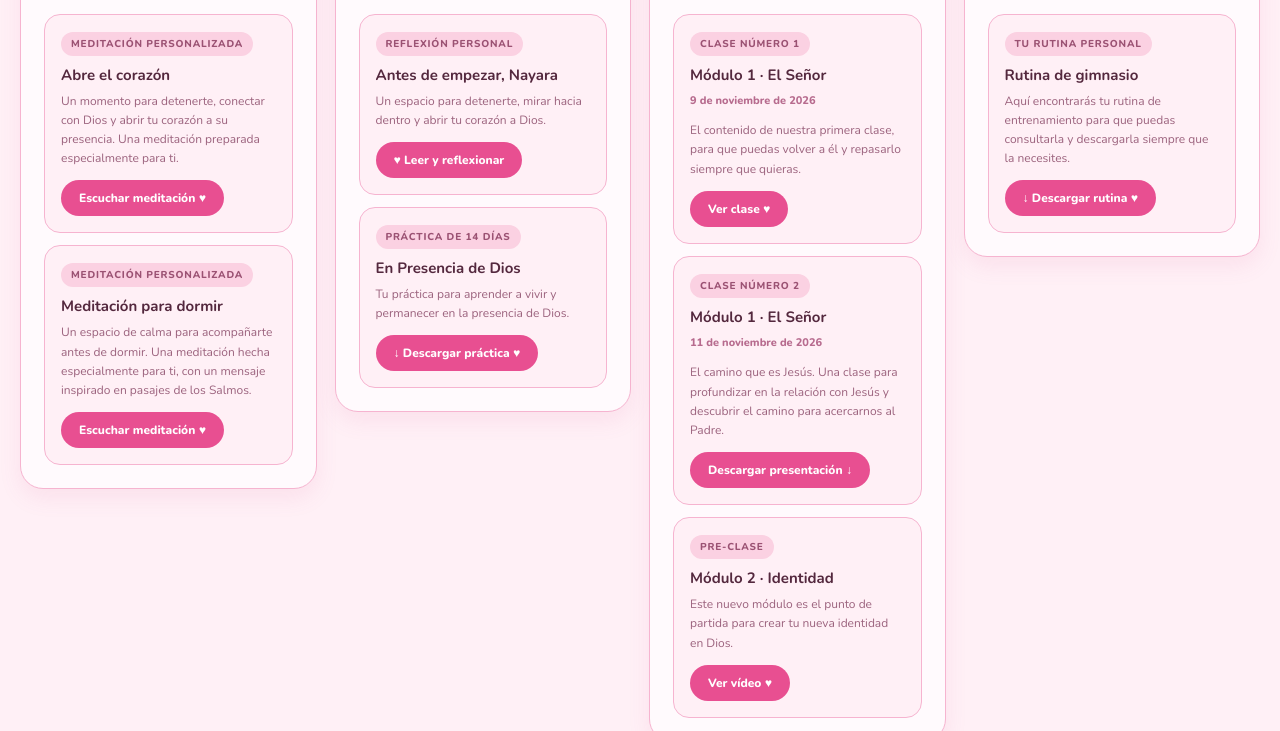
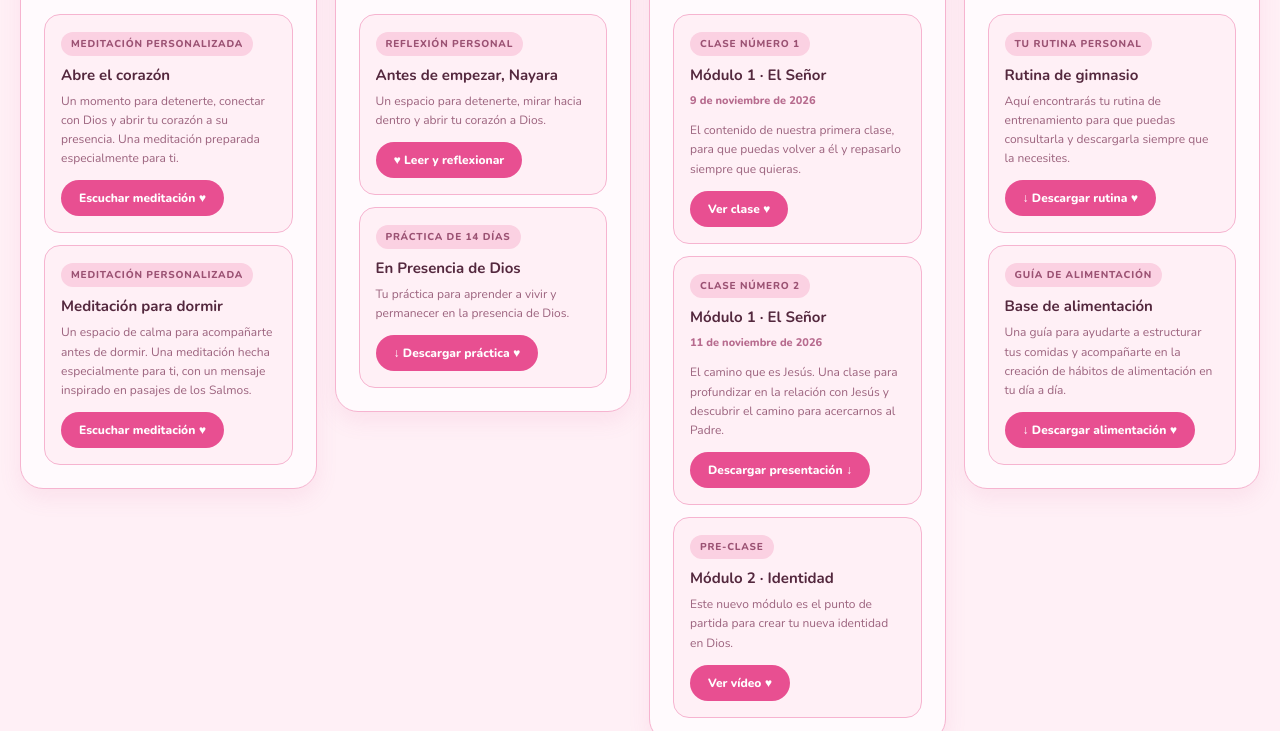
Before and after one commit to aquiestadiosbymara/nayara-1a, a plain HTML site: page index.html in a window 1280 px wide. Shown: the part 369-1100 px from the top of the page. Drawn offline with nearby package versions, Linux system fonts and the light colour scheme.

Commit message:
Add nutrition guide section to index.html
Added a new section for 'GUÍA DE ALIMENTACIÓN' with a description and download link.

```diff
--- a/index.html
+++ b/index.html
@@ -458,6 +458,25 @@ h2 {
 </a>
         </div>
 
+<div class="elemento">
+    <span class="etiqueta">GUÍA DE ALIMENTACIÓN</span>
+
+    <h3>Base de alimentación</h3>
+
+    <p>
+        Una guía para ayudarte a estructurar tus comidas
+        y acompañarte en la creación de hábitos de
+        alimentación en tu día a día.
+    </p>
+
+    <a
+        href="Guia_Alimentacion.pdf"
+        download
+        class="boton">
+        ↓ Descargar alimentación ♥
+    </a>
+</div>
+
     </section>
 
 </main>
```
